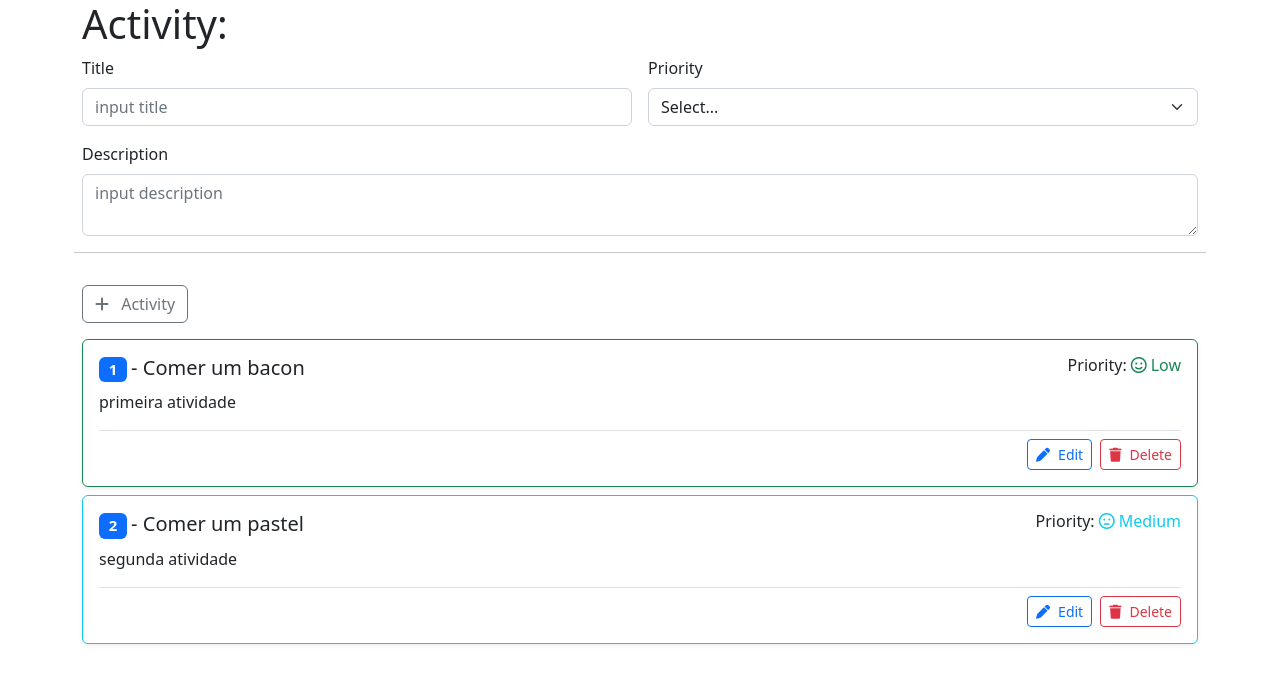
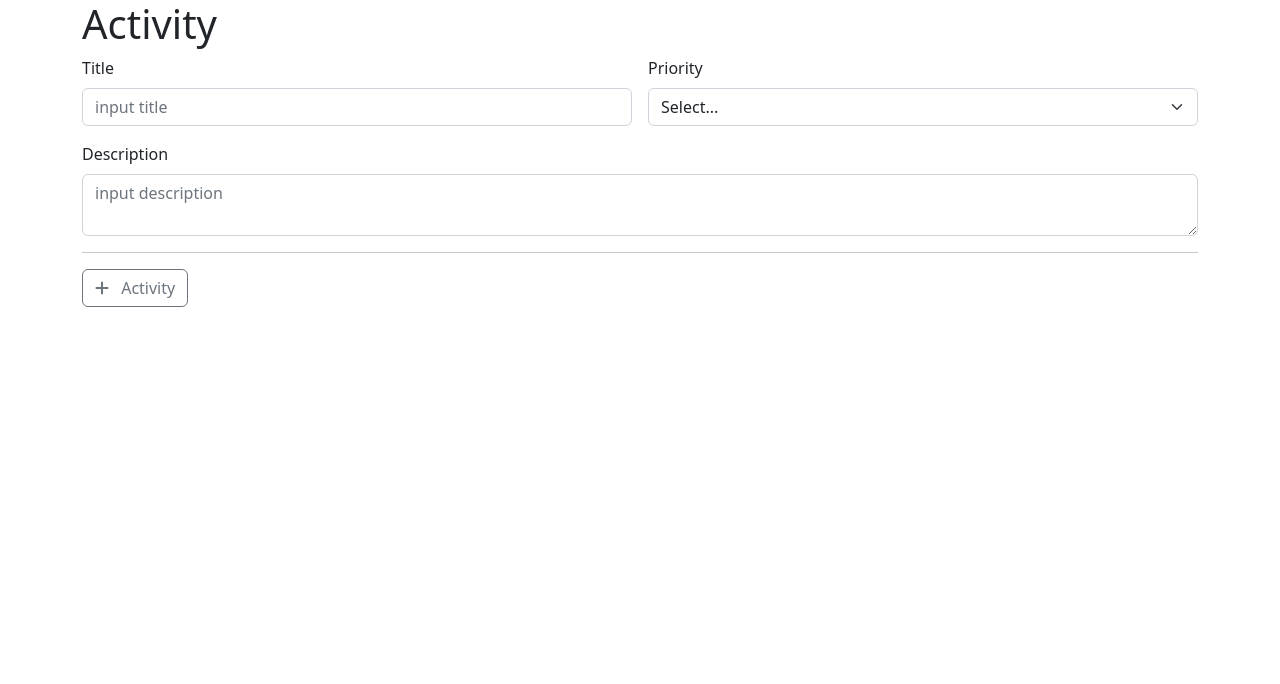
Before and after one commit to rodrigol01/FullStack-ASP-.NET-REACTJS, a React (Create React App) app: page / in a window 1280 px wide. Shown: the top 684 px of the page. Built offline with nearby package versions, Linux system fonts and the light colour scheme.

Commit message:
finishing the basic structure without api integration

```diff
--- a/src/App.js
+++ b/src/App.js
@@ -3,24 +3,9 @@ import "./App.css";
 import AcitivityForm from "./components/AcitivityForm";
 import ActivityList from "./components/ActivityList";
 
-let initialState = [
-  {
-    id: 1,
-    priority: "1",
-    title: "Comer um bacon",
-    description: "primeira atividade",
-  },
-  {
-    id: 2,
-    priority: "2",
-    title: "Comer um pastel",
-    description: "segunda atividade",
-  },
-];
-
 function App() {
   const [index, setIndex] = useState(0);
-  const [activities, setActivities] = useState(initialState);
+  const [activities, setActivities] = useState([]);
   const [activity, setActivity] = useState({id: 0});
 
   useEffect(() => {
--- a/src/components/AcitivityForm.js
+++ b/src/components/AcitivityForm.js
@@ -44,7 +44,7 @@ export default function AcitivityForm(props) {
 
   return (
     <Fragment>
-      <h1>Activity: {activity.id !== 0 ? activity.id : ""}</h1>
+      <h1>Activity {activity.id !== 0 ? activity.id : ""}</h1>
 
       <form className="row g-3" onSubmit={handleSubmit}>
         <div className="col-md-6">
@@ -87,9 +87,9 @@ export default function AcitivityForm(props) {
             onChange={inputTextHandler}
             value={activity.description}
           />
+          <hr />
         </div>
-        <hr />
-        <div className="col-12">
+        <div className="col-12 mt-0">
           {activity.id === 0 ? (
             <button className="btn btn-outline-secondary" type="submit">
               <i className="fa fa-plus me-2"></i> Activity
```
